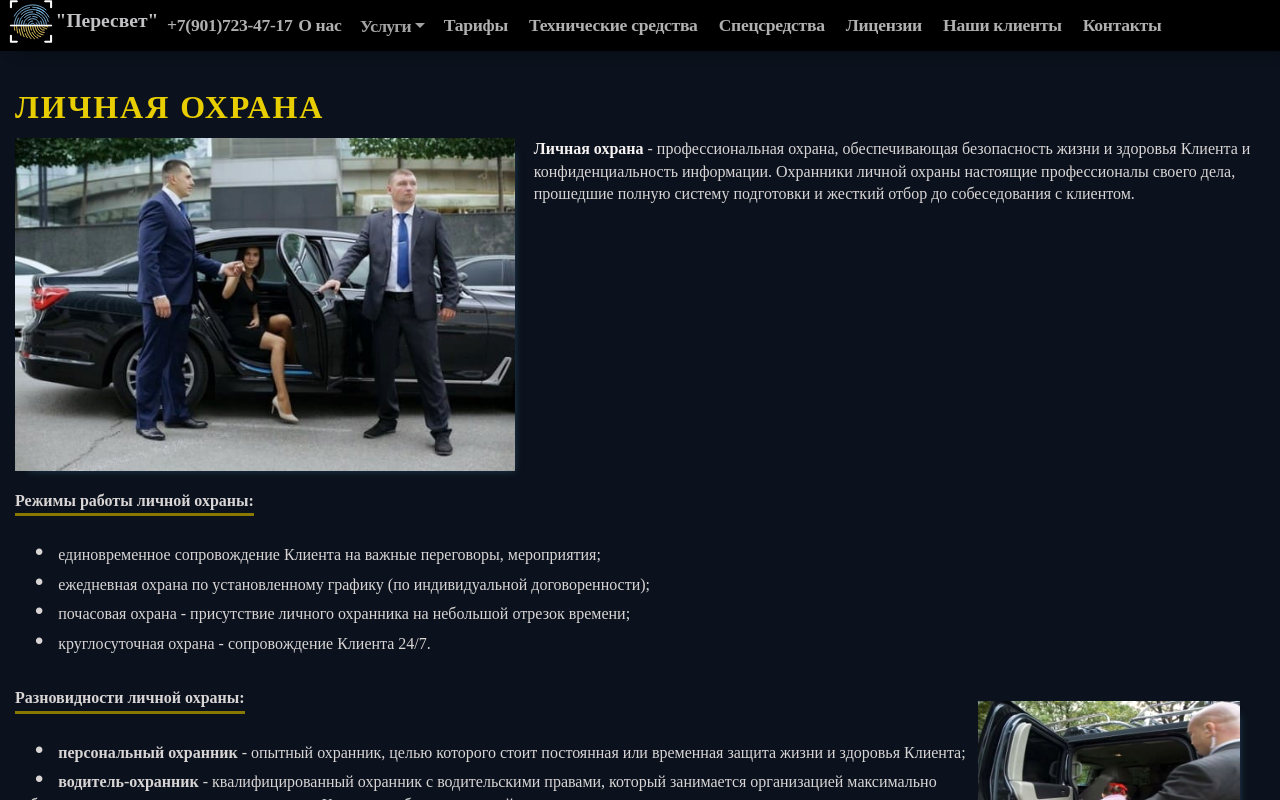
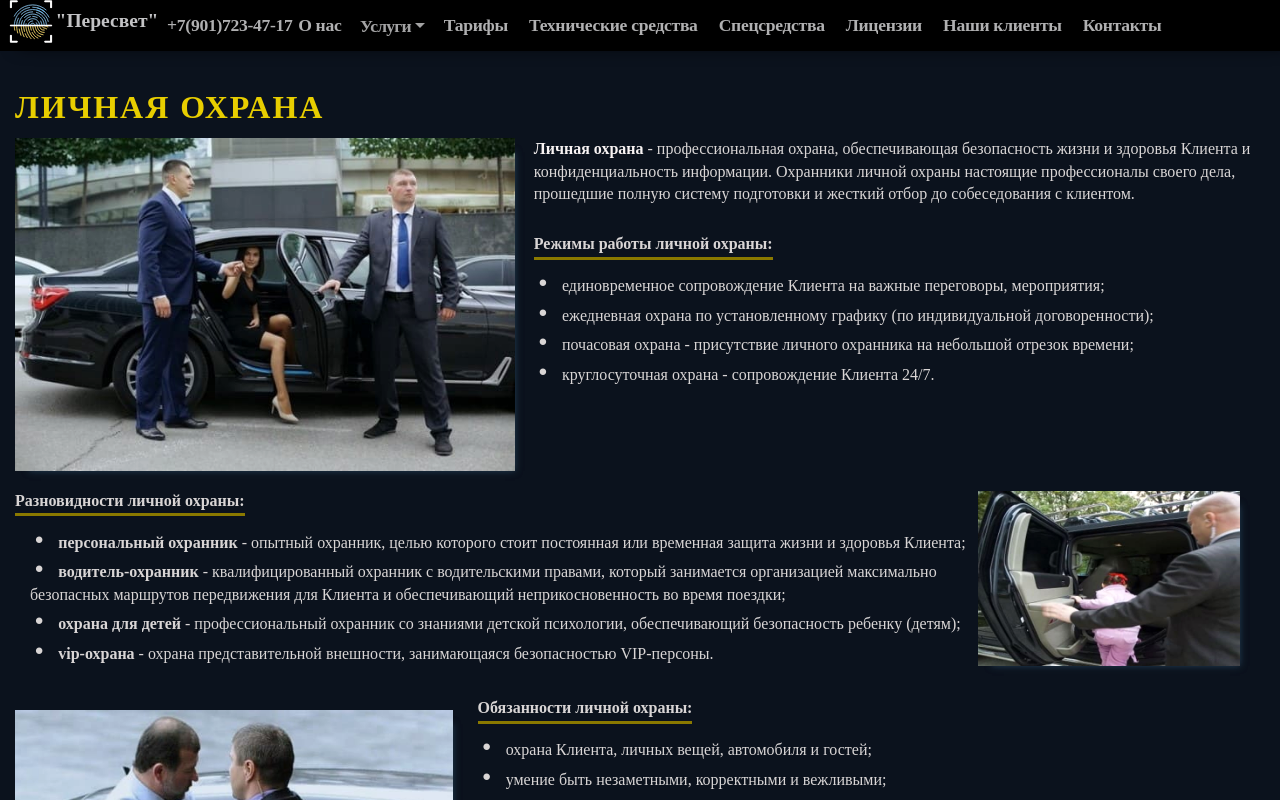
Before and after one commit to AnigalHub/Valencia, a Nuxt app: page /services/bodyguard in a window 1280 px wide. Shown: the top 800 px of the page. Built offline with nearby package versions, Linux system fonts and the light colour scheme.

Commit message:
добавлен класс noclear

```diff
--- a/components/secondary_pages/styles.scss
+++ b/components/secondary_pages/styles.scss
@@ -99,11 +99,14 @@ h4{
 h6{
   font-size: 1.2rem;
   line-height: 1.6rem;
-  clear: $left !important;
+  clear: $left;
   border-bottom: 3px solid $shade_2;
   padding: .8% $zero $zero;
-  margin-bottom: 2% !important;
+  margin-bottom: 1% !important;
   display: table;
+}
+.noclear{
+  clear: none !important;
 }
 
 /*контейнер, который включает в себя повтор блоков*/
@@ -2130,7 +2133,7 @@ input {
       height: 38px;
     }
     /*заголовки,которые не будут переносится вверх, если выше - текста с картинкой будет мало (используется на страницах услуг)*/
-    .block_one{clear: $left;}
+
     /*вторая картинка на страницах "Личная охрана", "Сопровождение грузов"*/
     .second_img{width: 28%;}
     /*третья картинка на страницах "Личная охрана", "Сопровождение грузов"*/
```
